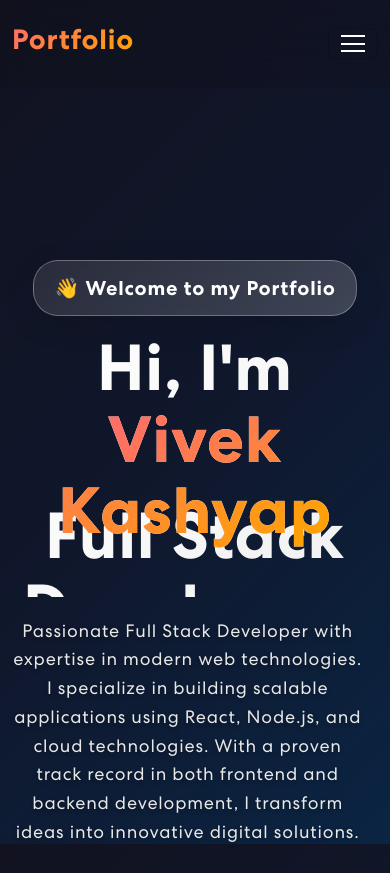
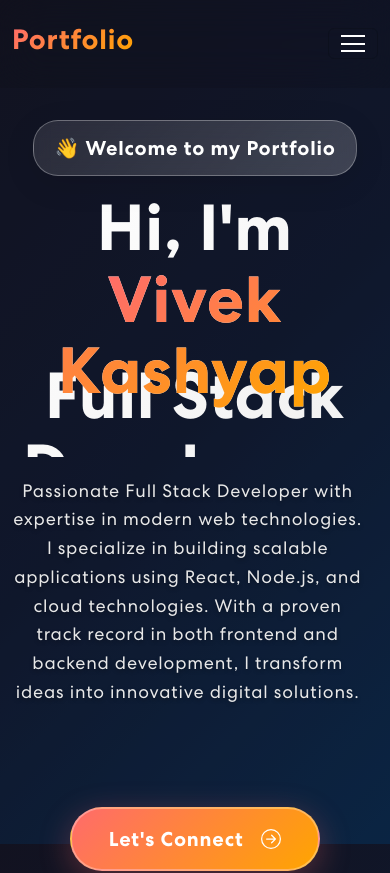
Before and after one commit to Vivekkashyap043/portfolio, a React (Create React App) app: page / in a window 390 px wide. Shown: the top 873 px of the page. Built offline with nearby package versions, Linux system fonts and the light colour scheme.

Commit message:
url updated

```diff
--- a/src/App.css
+++ b/src/App.css
@@ -86,7 +86,7 @@ input:focus, textarea:focus, select:focus {
 
 @media (max-width: 991px) {
 	.banner {
-		padding: 150px 0 100px 0;
+		padding: 100px 0 80px 0;
 	}
 	.banner h1 {
 		font-size: 45px;
@@ -103,7 +103,7 @@ input:focus, textarea:focus, select:focus {
 
 @media (max-width: 767px) {
 	.banner {
-		padding: 120px 0 80px 0;
+		padding: 90px 0 60px 0;
 		text-align: center;
 	}
 	.banner h1 {
@@ -156,7 +156,7 @@ input:focus, textarea:focus, select:focus {
 
 @media (max-width: 575px) {
 	.banner {
-		padding: 100px 0 60px 0;
+		padding: 80px 0 50px 0;
 	}
 	.banner h1 {
 		font-size: 28px;
@@ -441,7 +441,7 @@ nav.navbar .navbar-toggler[aria-expanded="true"] .navbar-toggler-icon {
 /************ Banner Css ************/
 .banner {
   margin-top: 0;
-  padding: 260px 0 200px 0;
+  padding: 120px 0 100px 0;
   background: linear-gradient(135deg, #1a1a2e 0%, #16213e 50%, #0f3460 100%);
   background-attachment: fixed;
   background-position: top center;
--- a/src/components/Projects.js
+++ b/src/components/Projects.js
@@ -14,10 +14,10 @@ export const Projects = () => {
 
   const projects = [
     {
-      title: "Blog App",
+      title: "LikhoG",
       description: "A dynamic platform where users can create, manage, and engage with diverse articles, offering an intuitive and interactive blogging experience.",
       imgUrl: Blog,
-      url: "https://github.com/Vivekkashyap043/blog-app",
+      url: "https://github.com/Vivekkashyap043/likhog",
     },
     {
       title: "Student Service Centre",
```
